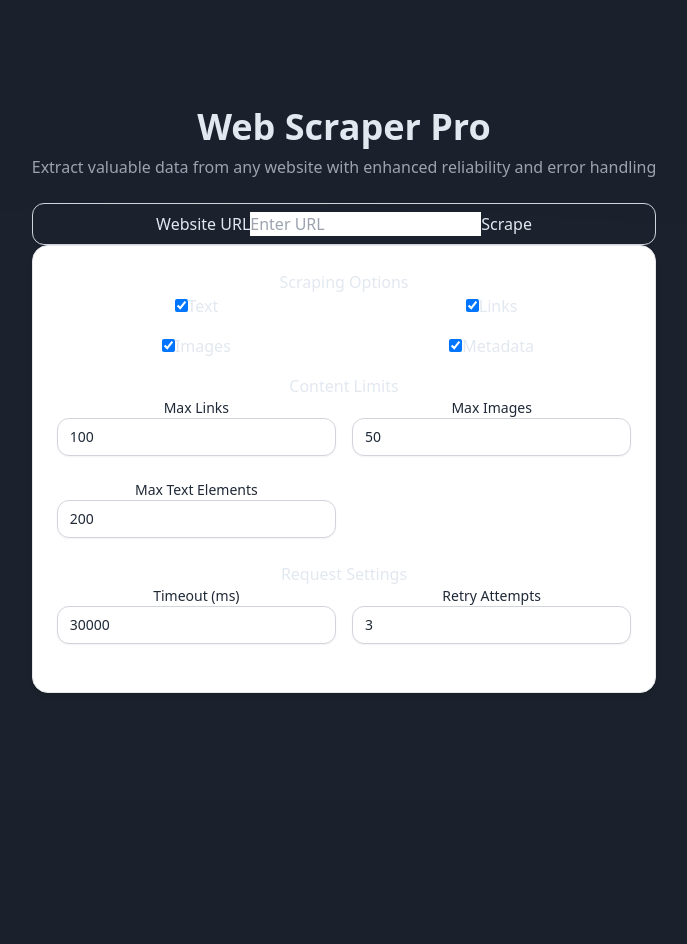
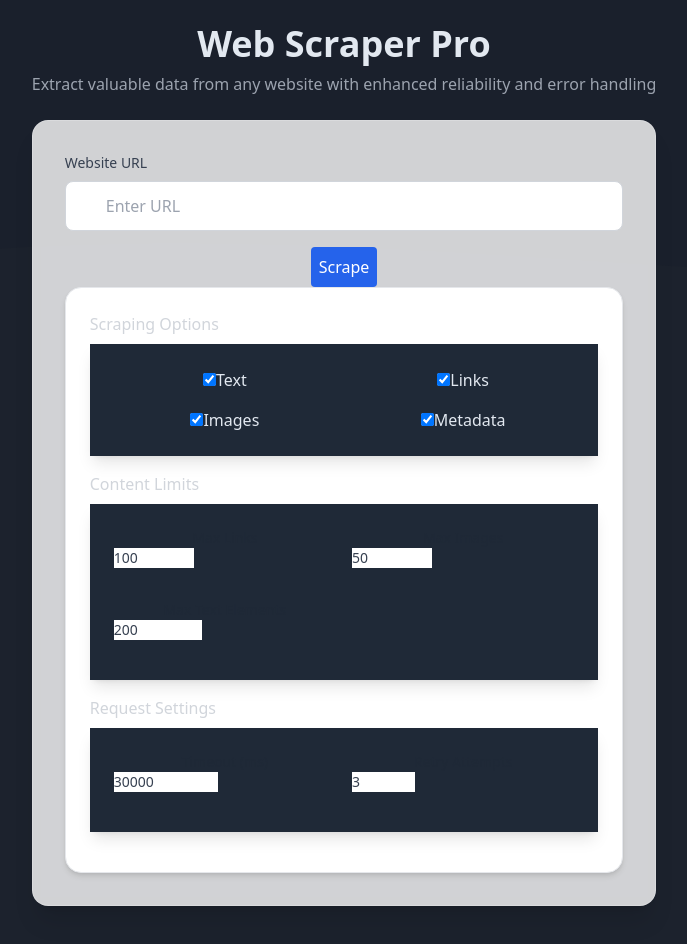
Before and after one commit to aledlie/SingleSiteScraper, a React (Vite) app: page / in a window 1280 px wide. Shown: the top 944 px of the page, without its empty margins (296-983 px from the left). Before the commit the page ends 800 px from the top, so only its background shows below. Built offline with nearby package versions, Linux system fonts and the light colour scheme.

Commit message:
seperate styles.css from main.html

```diff
--- a/src/components/WebScraper.tsx
+++ b/src/components/WebScraper.tsx
@@ -35,12 +35,10 @@ const WebScraper: React.FC = () => {
   };
 
   return (
-    <div>
-      <div class="input">
-        <label for="url" class="input-label">Website URL</label>
-        <input value={url} onChange={(e) => setUrl(e.target.value)} placeholder="Enter URL" />
-        <button class="button" onClick={handleScrape}>Scrape</button>
-      </div>
+    <div class="border-card">
+      <label for="url" class="input">Website URL</label>
+      <input class="input-label" value={url} onChange={(e) => setUrl(e.target.value)} placeholder="Enter URL" />
+      <button class="button" onClick={handleScrape}>Scrape</button>
       <ScrapeOptionsForm options={options} onChange={setOptions} />
       {progress && <p>{progress}</p>}
       {error && <ErrorAlert error={error} />}
--- a/src/index.css
+++ b/src/index.css
@@ -2,14 +2,29 @@
 @tailwind components;
 @tailwind utilities;
 @layer components {
+
+  .button {
+    @apply mt-4 rounded bg-blue-600 p-2 text-white hover:bg-blue-700;
+  }
+
+  .border-card {
+    @apply bg-white/80 backdrop-blur-sm rounded-2xl shadow-xl border border-white/20 p-8 mb-8;
+  }
+
   .card {
     @apply bg-white p-6 rounded-2xl border border-gray-200 shadow-md;
   }
 
+  .container {
+    @apply min-h-screen flex items-center justify-center;
+  }
+
+  .section-title {
+    @apply mb-2 text-left text-gray-300
+  }
+
   .input {
-    @apply block w-full rounded-xl border border-gray-300 px-3 py-2 shadow-sm
-      focus:border-blue-500 focus:ring focus:ring-blue-200
-      focus:ring-opacity-50 transition-colors duration-150 ease-in-out;
+    @apply block text-sm font-medium text-left text-gray-700 mb-2;
   }
 
   .form-label {
@@ -20,8 +35,12 @@
     @apply text-xs text-gray-500 mt-1;
   }
 
+  .input-label {
+    @apply w-full pl-10 pr-4 py-3 border border-gray-300 rounded-lg focus:ring-2 focus:ring-blue-500 focus:border-transparent transition-all duration-200 text-left text-gray-300;
+  }
+
   .layout-grid {
-    @apply grid grid-cols-2 gap-4 mb-4;
+    @apply grid grid-cols-2 gap-4 mb-4 bg-gray-800 p-6 shadow-lg;
   }
 
   .tab-panel {
```
